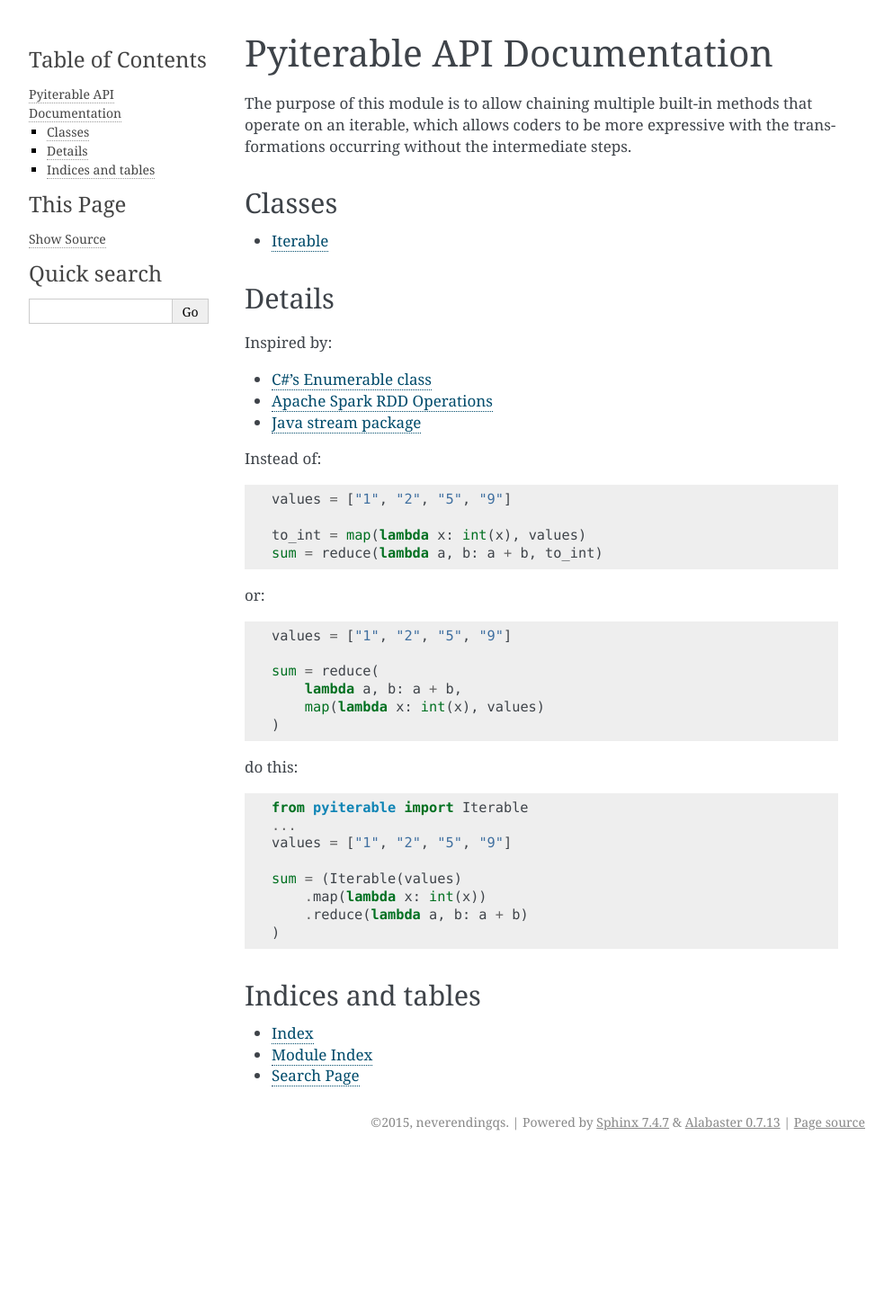
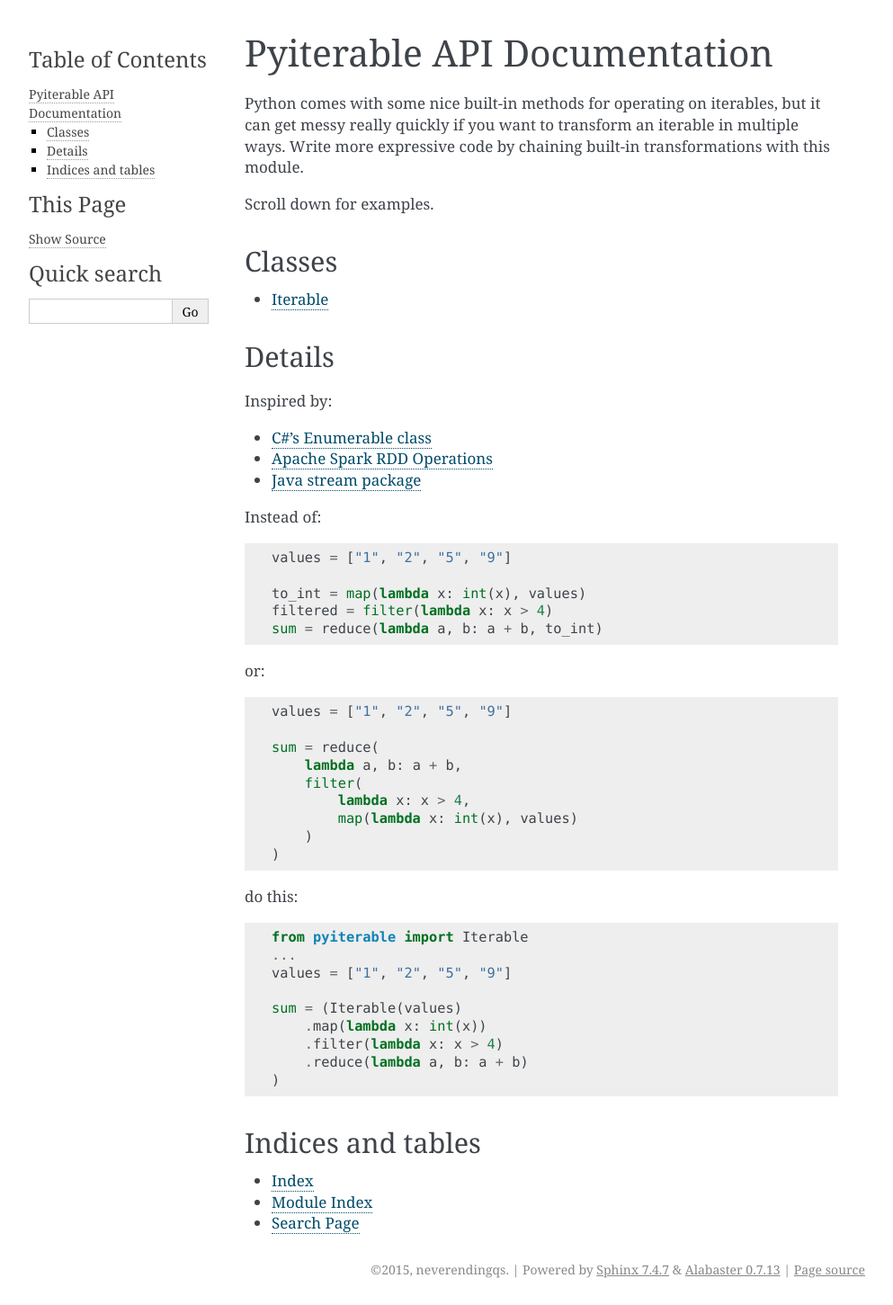
Before and after one commit to neverendingqs/pyiterable, a Sphinx documentation site: the page built from docs/index.rst, in a window 1280 px wide. Shown: the whole page at 90% size, without its empty margins (148-1141 px from the left). Built offline with Sphinx 7.4.7, drawn with Linux system fonts in a browser that asks for light colours; before the commit the page ends 1287 px from its top, so only the background shows below that.

Commit message:
Updated docs.

```diff
--- a/docs/index.rst
+++ b/docs/index.rst
@@ -5,7 +5,9 @@
 
 Pyiterable API Documentation
 ============================
-The purpose of this module is to allow chaining multiple built-in methods that operate on an iterable, which allows coders to be more expressive with the transformations occurring without the intermediate steps.
+Python comes with some nice built-in methods for operating on iterables, but it can get messy really quickly if you want to transform an iterable in multiple ways. Write more expressive code by chaining built-in transformations with this module.
+
+Scroll down for examples.
 
 
 Classes
@@ -34,6 +36,7 @@ Instead of:
     values = ["1", "2", "5", "9"]
 
     to_int = map(lambda x: int(x), values)
+    filtered = filter(lambda x: x > 4)
     sum = reduce(lambda a, b: a + b, to_int)
 
 or:
@@ -44,7 +47,10 @@ or:
 
     sum = reduce(
         lambda a, b: a + b,
-        map(lambda x: int(x), values)
+        filter(
+            lambda x: x > 4,
+            map(lambda x: int(x), values)
+        )
     )
 
 do this:
@@ -57,6 +63,7 @@ do this:
 
     sum = (Iterable(values)
         .map(lambda x: int(x))
+        .filter(lambda x: x > 4)
         .reduce(lambda a, b: a + b)
     )
 
```
